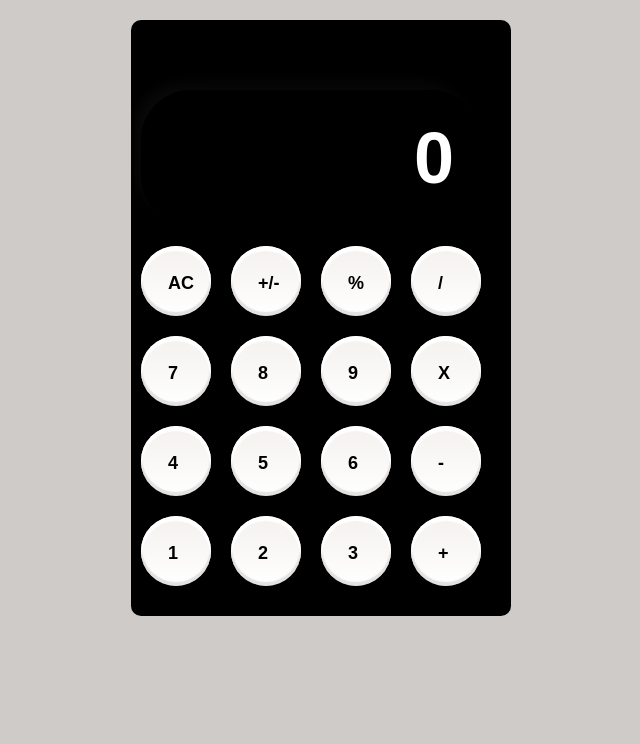
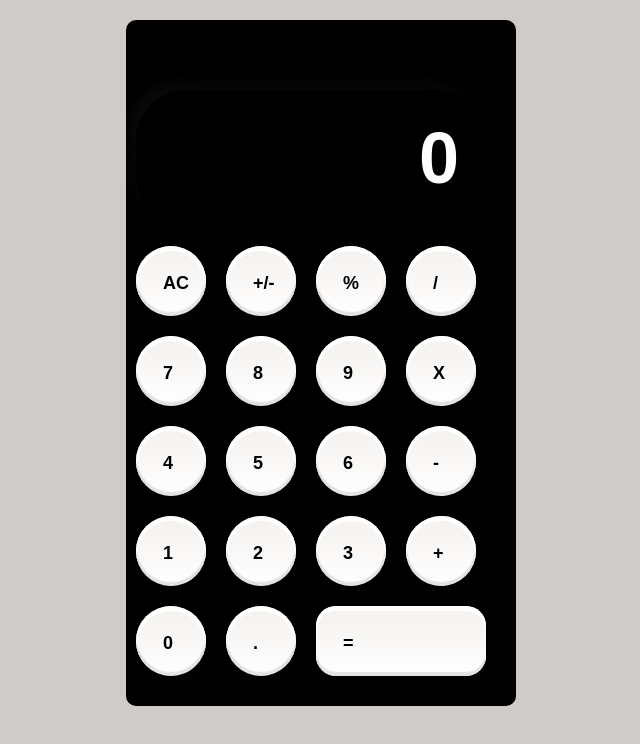
Before and after one commit to pacyL2K19/react-calculator, a React (Create React App) app: page / in a window 1280 px wide. Shown: the top 744 px of the page, without its empty margins (319-959 px from the left). Built offline with nearby package versions, Linux system fonts and the light colour scheme.

Commit message:
Minor update

```diff
--- a/src/components/ButtonPanel.js
+++ b/src/components/ButtonPanel.js
@@ -42,6 +42,11 @@ const ButtonPanel = (props) => {
           ))
         }
       </div>
+      <div>
+        <Button name="0" clickHandler={handleClick} />
+        <Button name="." clickHandler={handleClick} />
+        <Button name="=" clickHandler={handleClick} />
+      </div>
     </div>
   );
 };
```
